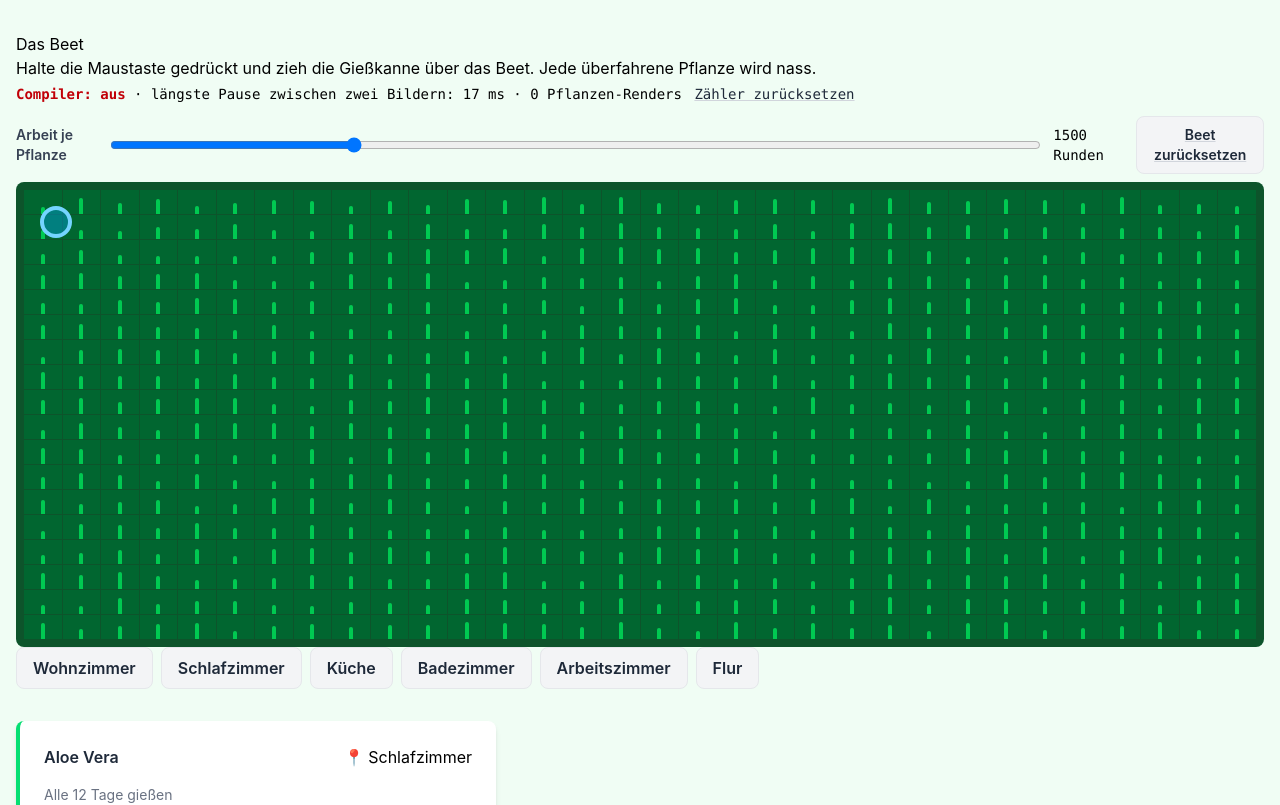
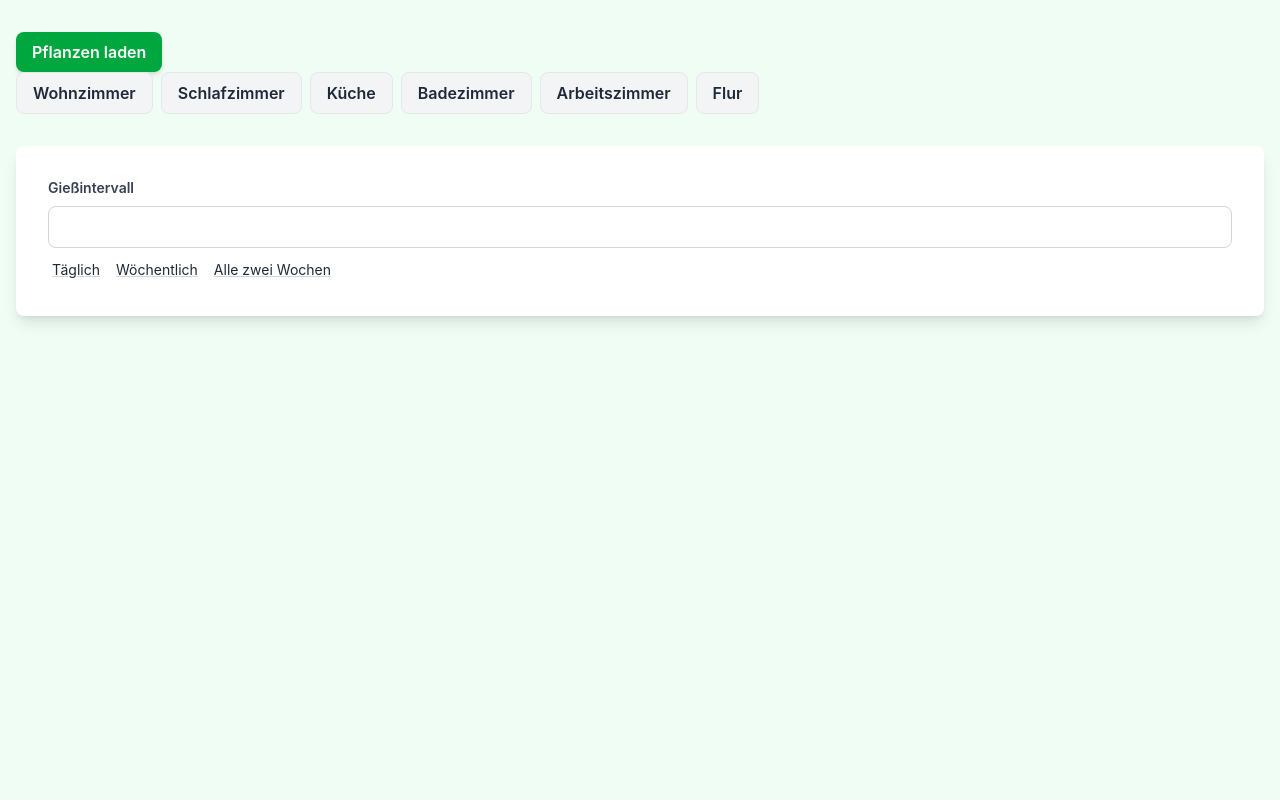
Before and after one commit to nilshartmann-workshops/2026-11-18-react, a React (Vite) app in the folder workspace/: page / in a window 1280 px wide. Shown: the top 805 px of the page. Built offline with nearby package versions, Linux system fonts and the light colour scheme.

Commit message:
30: Daten laden mit fetch

```diff
--- a/workspace/src/components/App.tsx
+++ b/workspace/src/components/App.tsx
@@ -1,41 +1,25 @@
 import { useState } from "react";
 
-import BeetSpielwiese from "../spielwiese/BeetSpielwiese.tsx";
 import { Plant } from "../types.ts";
 import IntervalSelector from "./IntervalSelector.tsx";
 import PlantCardList from "./PlantCardList.tsx";
 
-const allPlants: Plant[] = [
-  {
-    id: "1",
-    name: "Aloe Vera",
-    location: "Schlafzimmer",
-    wateringInterval: 12,
-    lastWatered: "2025-06-16",
-  },
-  {
-    id: "2",
-    name: "Orchidee",
-    location: "Wohnzimmer",
-    wateringInterval: 1,
-  },
-  {
-    id: "3",
-    name: "Grüne Monstera",
-    location: "Wohnzimmer",
-    wateringInterval: 7,
-    lastWatered: "2025-06-20",
-  },
-];
-
 export default function App() {
   const [interval, setInterval] = useState<number>();
+  const [plants, setPlants] = useState<Plant[]>([]);
+
+  const loadPlants = async () => {
+    const response = await fetch("http://localhost:7200/api/plants");
+    const body: Plant[] = await response.json();
+    setPlants(body);
+  };
 
   return (
     <div className={"AppContainer"}>
-      {/* 🕵️‍♂️ Zeigen: Ablauf steht in spielwiese/BeetSpielwiese.md */}
-      <BeetSpielwiese />
-      <PlantCardList plants={allPlants} />
+      <button className={"primary"} onClick={loadPlants}>
+        Pflanzen laden
+      </button>
+      <PlantCardList plants={plants} />
       <form>
         <IntervalSelector interval={interval} onIntervalChange={setInterval} />
       </form>
--- a/workspace/vite.config.ts
+++ b/workspace/vite.config.ts
@@ -6,8 +6,7 @@ import { playwright } from "@vitest/browser-playwright";
 import { defineConfig } from "vite";
 
 // Nach dem Umschalten muss der Devserver neu gestartet werden.
-// 🕵️‍♂️ Zeigen: Kind B rendert nicht mehr mit, das useCallback vor dem Memo-Kind ist entbehrlich
-const enableReactCompiler = true;
+const enableReactCompiler = false;
 
 // https://vite.dev/config/
 export default defineConfig({
```
Also changed, not shown: 1 other file (tests, documents, lock files or other folders).
